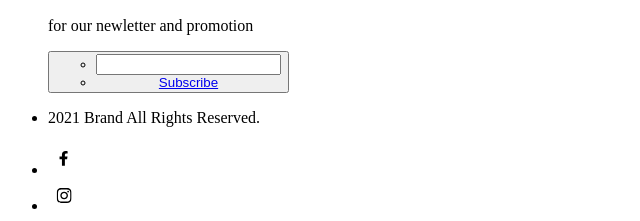
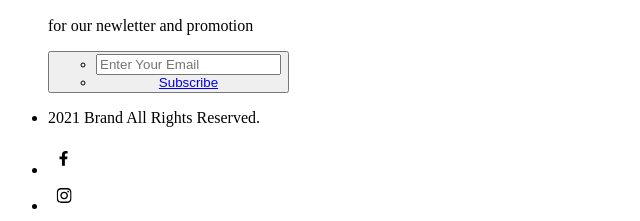
Before and after one commit to Inna-Tes/project-shop-29.03, a plain HTML site: page index.html in a window 1280 px wide. Shown: the part 6811-7032 px from the top of the page, 0-640 px from the left. Drawn offline with Linux system fonts and the light colour scheme.

Commit message:
изменения в index.html

```diff
--- a/index.html
+++ b/index.html
@@ -206,7 +206,7 @@
                 <button>
                     <ul>
                         <li>
-                            <input type="Enter Your Email">
+                            <input type="Enter Your Email" placeholder="Enter Your Email">
                         </li>
                         <li>
                             <a href="#">Subscribe</a>
@@ -242,5 +242,4 @@
         </ul>
     </footer>
 </body>
-
 </html>
```
